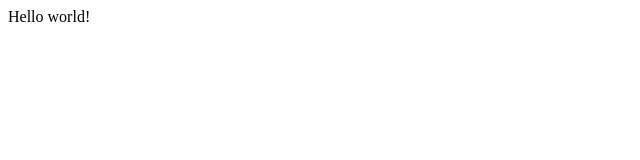
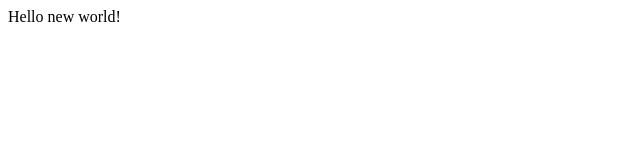
Before and after one commit to mesteche/tuto_react_csp, a React (Create React App) app: page / in a window 1280 px wide. Shown: the top 160 px of the page, without its empty margins (0-640 px from the left). Built offline with nearby package versions, Linux system fonts and the light colour scheme.

Commit message:
make app able to update

```diff
--- a/src/index.js
+++ b/src/index.js
@@ -1,7 +1,7 @@
 /** @jsx createElement */
 import { createElement } from 'react'
 import { render } from 'react-dom'
-import { map, channel, put } from './toolbox/csp'
+import { map, filter, channel, put } from './toolbox/csp'
 import { pipe } from './toolbox/fp'
 
 const root = document.getElementById('root')
@@ -13,9 +13,11 @@ const App = ({ createElement, message }) => <div>{message}</div>
 
 const appIn = channel()
 // prettier-ignore
-const appOut = pipe(
+pipe(
   map(App),
   map(asyncRender(root)),
+  filter(() => false),
 )(appIn)
 
 put(appIn, { createElement, message: 'Hello world!' })
+put(appIn, { createElement, message: 'Hello new world!' })
```
